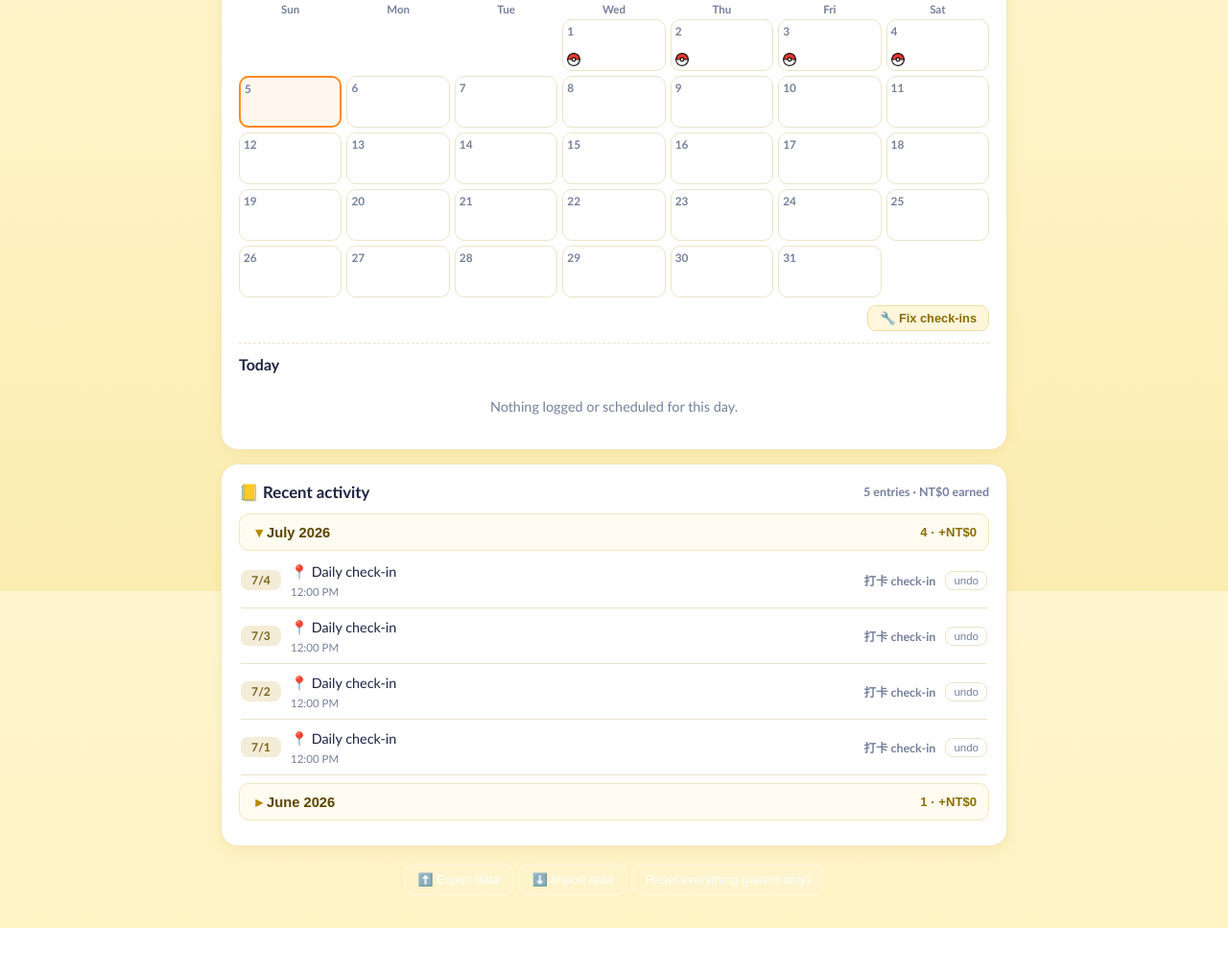
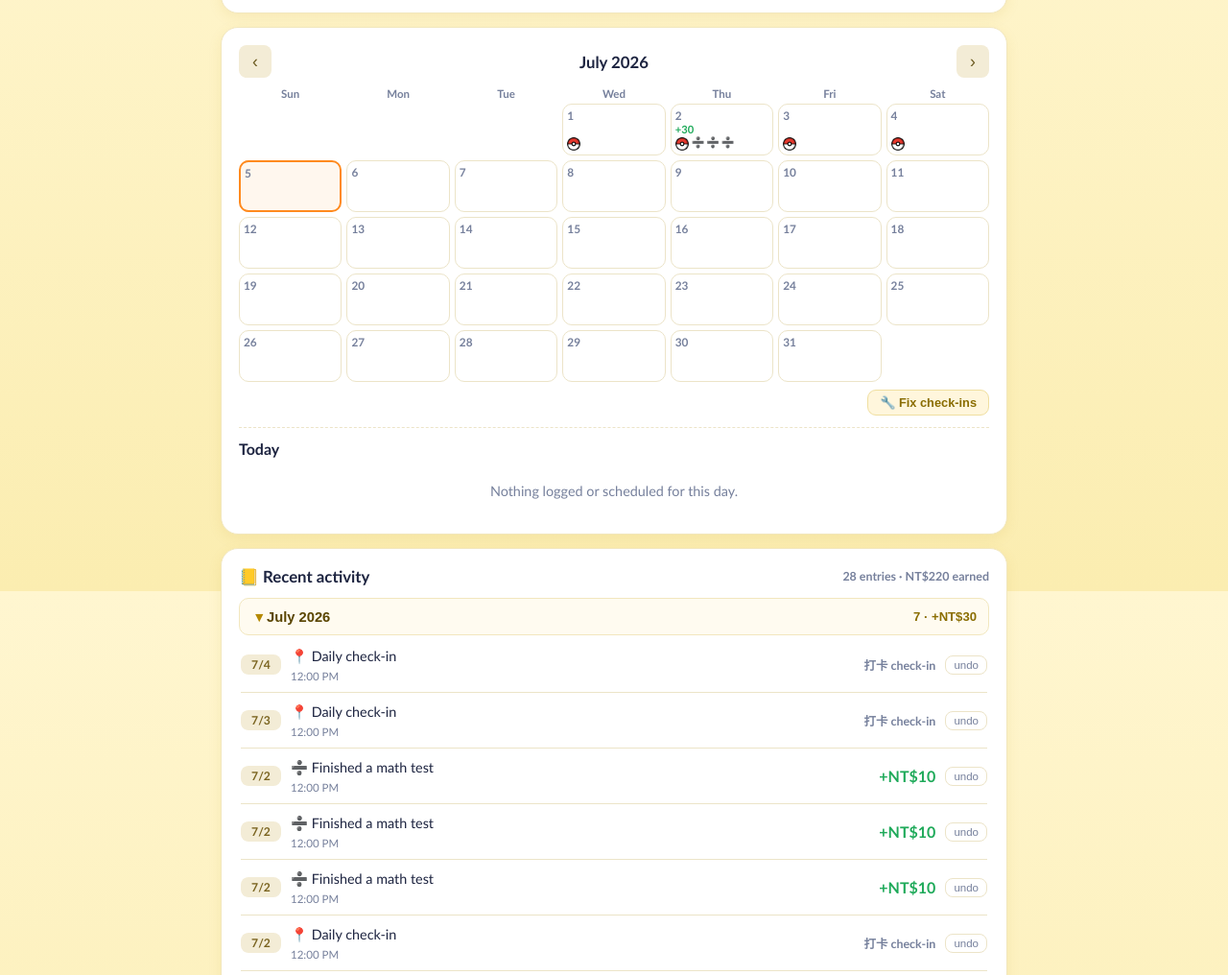
Before and after one commit to wc-pixel/learning-progress, a plain HTML site: page index.html in a window 1280 px wide. Shown: the part 1784-2800 px from the top of the page at 96% size. Before the commit the page ends 2751 px from the top, so only its background shows below. Drawn offline with Linux system fonts and the light colour scheme.

Commit message:
Add files via upload

```diff
--- a/index.html
+++ b/index.html
@@ -367,23 +367,28 @@
     if(!state.hiddenDefaults) state.hiddenDefaults = [];
     reconcileStreakBonuses();
   })();
-  // One-time demo seed (this verification copy only): 5-day check-in streak ending 2026-07-04
-  (function seed5day(){
+  var justChecked = false;
+  // Seed his real progress (reconstructed from his export; totals NT$220)
+  (function seedReal(){
     try{
-      if(localStorage.getItem("pokeTracker.seed5day")) return;
-      var days = ["2026-06-30","2026-07-01","2026-07-02","2026-07-03","2026-07-04"];
-      var changed = false;
-      days.forEach(function(day){
-        if(!state.entries.some(function(e){return e.kind==="checkin" && e.day===day;})){
-          state.entries.push({kind:"checkin", id:"checkin", name:"📍 Daily check-in", amt:0, ts:keyToTs(day), day:day});
-          changed = true;
-        }
-      });
-      if(changed){ reconcileStreakBonuses(); save(); }
-      localStorage.setItem("pokeTracker.seed5day","1");
-    }catch(e){}
+      if(localStorage.getItem("ptSeedReal")) return;
+      function dts(day){ var p=day.split("-"); return new Date(+p[0],+p[1]-1,+p[2],12,0,0).getTime(); }
+      var days = ["2026-06-15","2026-06-16","2026-06-17","2026-06-18","2026-06-19","2026-06-20","2026-06-21","2026-06-22","2026-06-23","2026-06-24","2026-06-25","2026-06-26","2026-06-27","2026-06-28","2026-06-30","2026-07-01","2026-07-02","2026-07-03","2026-07-04"];
+      var e = [];
+      days.forEach(function(d){ e.push({kind:"checkin", id:"checkin", name:"\uD83D\uDCCD Daily check-in", amt:0, ts:dts(d), day:d}); });
+      e.push({kind:"activity", id:"carryover", name:"Earlier activities (carried over)", amt:130, ts:dts("2026-06-15")+1000});
+      e.push({kind:"activity", id:"chinese_sheet", name:"\u7DF4\u7FD2\u5377\u4E00\u5F35 (worksheet)", amt:10, ts:dts("2026-06-17")+2000});
+      e.push({kind:"activity", id:"vocab5", name:"Memorized 5 vocab words", amt:10, ts:dts("2026-06-18")+2000, words:["accident","activity","actually","address","adult"], quizDate:dts("2026-06-21"), quizDone:true, vocabId:"v1781849367178"});
+      e.push({kind:"activity", id:"vocab5", name:"Memorized 5 vocab words", amt:10, ts:dts("2026-06-18")+3000, words:["advanced","adventure","advert","Advertisement","advice"], quizDate:dts("2026-06-21"), quizDone:true, vocabId:"v1781872791901"});
+      e.push({kind:"activity", id:"mathtest", name:"Finished a math test", amt:10, ts:dts("2026-07-02")+1000});
+      e.push({kind:"activity", id:"mathtest", name:"Finished a math test", amt:10, ts:dts("2026-07-02")+2000});
+      e.push({kind:"activity", id:"mathtest", name:"Finished a math test", amt:10, ts:dts("2026-07-02")+3000});
+      state = {name:"Ethan", entries:e, streak:{count:0,lastDay:null,awarded:[]}, checkins:[], customItems:[{id:"custom1781446768279",cat:"english",name:"Bonus Vocab test: Quiz 100 after 3 days",amt:20,icon:"\u2B50",sub:"Custom item",custom:true}], hiddenDefaults:[]};
+      reconcileStreakBonuses();
+      save();
+      localStorage.setItem("ptSeedReal","1");
+    }catch(err){}
   })();
-  var justChecked = false;
   var expandedMonths = {};
   var editMode = false;
   var editCheckins = false;
```
